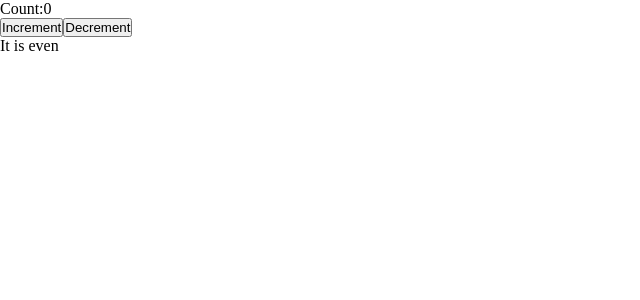
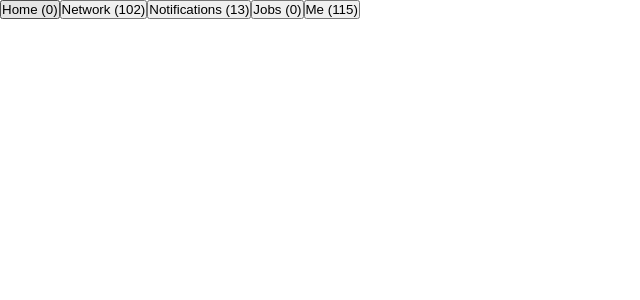
Before and after one commit to 0x12md10/Try-its, a React (Vite) app: page / in a window 1280 px wide. Shown: the top 300 px of the page, without its empty margins (0-640 px from the left). Built offline with nearby package versions, Linux system fonts and the light colour scheme.

Commit message:
linkedin nav recoil mimic

```diff
--- a/src/App.jsx
+++ b/src/App.jsx
@@ -10,21 +10,59 @@ import './App.css'
 // import { CountContext } from './context';
 // import { BrowserRouter,Route,Routes } from 'react-router-dom';
 // import Nav from './Nav';
-import { RecoilRoot, useRecoilValue, useSetRecoilState } from 'recoil';
+import { RecoilRoot, selector, useRecoilValue, useSetRecoilState } from 'recoil';
 import { counterAtom } from './store/atoms/count';
+import { homeAtom, jobsAtom, networkAtom, notificationsAtom, totalNotificationsSelector } from './atoms';
+import { useMemo } from 'react';
 
 function App() {
 
-
-
   return (
     <RecoilRoot>
-      <div>
-        <Count />
-      </div>
+      <LinkedInNav/>
     </RecoilRoot>
   )
 }
+
+/*------------------------------*/
+/*LinkedIn nav mimic*/
+function LinkedInNav() {
+
+  const HomeNotificationCount = useRecoilValue(homeAtom);
+  const networkNotificationCount = useRecoilValue(networkAtom);
+  const notificationCount = useRecoilValue(notificationsAtom);
+  const jobsNotificationCount = useRecoilValue(jobsAtom);
+
+  // Aggregate notifications on ME.
+  // normal way:
+  // const totalNotifications = useMemo(()=> {
+  //   return HomeNotificationCount + notificationCount + networkNotificationCount + jobsNotificationCount;
+  // },[HomeNotificationCount,networkNotificationCount,notificationCount,jobsNotificationCount])
+
+  //recoil way - use selectors;
+
+  const totalNotifications = useRecoilValue(totalNotificationsSelector);
+
+  return (
+    <div>
+      <button>Home ({HomeNotificationCount})</button>
+      <button>Network  ({networkNotificationCount})</button>
+      <button>Notifications  ({notificationCount})</button>
+      <button>Jobs  ({jobsNotificationCount})</button>
+      <button>Me ({totalNotifications})</button>
+    </div>
+  )
+}
+
+
+function ButtonUpdator() {
+  const setHomeNotificationCount = useSetRecoilState(homeAtom);
+  return (
+    <button onClick={()=>setHomeNotificationCount(c => c + 1)}>Me</button>
+  )
+}
+
+/*------------------------------*/
 
 function Count() {
   const count = useRecoilValue(counterAtom);
--- /dev/null
+++ b/src/atoms.jsx
@@ -0,0 +1,37 @@
+// linkedin nav bar mimic - learning recoil
+
+import {atom, selector} from "recoil";
+
+export const networkAtom = atom({
+    key : "networkAtom",
+    default : 102
+})
+
+export const notificationsAtom = atom({
+    key : "notificationsAtom",
+    default : 13
+})
+
+
+export const jobsAtom = atom({
+    key : "jobsAtom",
+    default : 0
+})
+
+export const homeAtom = atom({
+    key : "homeAtom",
+    default : 0
+})
+
+export const totalNotificationsSelector = selector({
+    key : "totalNotificationsSelector",
+    get : ({get}) => {
+        const HomeNotificationCount = get(homeAtom);
+        const jobsNotificationCount = get(jobsAtom);
+        const networkNotificationCount = get(networkAtom);
+        const notificationsCount = get(notificationsAtom);
+
+        return HomeNotificationCount + jobsNotificationCount + networkNotificationCount + notificationsCount;
+
+    }
+})
```
